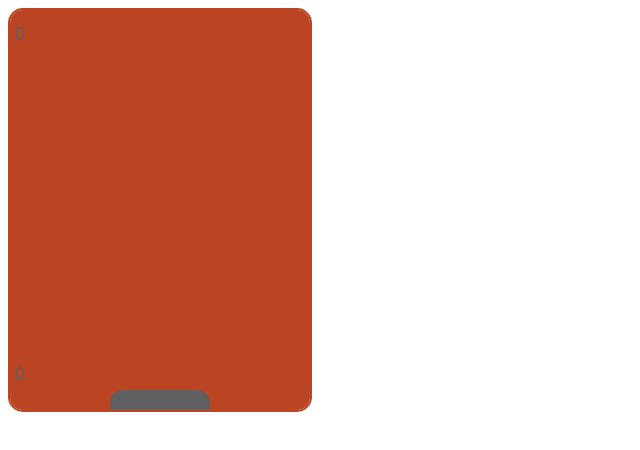
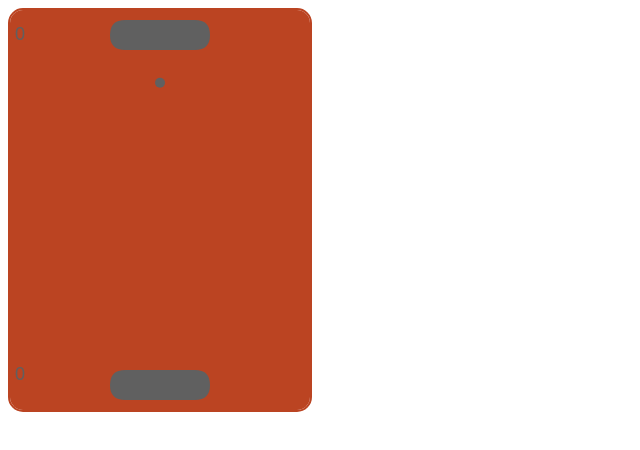
Before and after one commit to codybarber/Grand-Slam-Tennis, a plain HTML site: page index.html in a window 1280 px wide. Shown: the whole page, without its empty margins (0-640 px from the left). Drawn offline with Linux system fonts and the light colour scheme.

Commit message:
Game is now functional. Need to add custom courts and various difficulties

```diff
--- a/index.html
+++ b/index.html
@@ -6,9 +6,9 @@
     <link rel="stylesheet" href="tennis.css">
   </head>
   <body>
-    <div id="game"></div>
+    <div id="match"></div>
     <script>
-      new Tennis('game', window, document);
+      new Tennis("match", window, document);
     </script>
   </body>
 </html>
--- a/tennis.js
+++ b/tennis.js
@@ -17,7 +17,7 @@ var wimbledon = '#02AC1E';
 var usOpen = '#23D';
 
 //Racket and Ball colors
-var racket = '#606060';
+var racketColor = '#606060';
 var tennisBall = '#B1FF1E';
 
 
@@ -26,7 +26,7 @@ function roundedRectangle(ctx, x, y, width, height, radius, fill, stroke) {
     stroke = true;
   }
   if (typeof radius === 'undefined') {
-    radius = 15;
+    radius = 5;
   }
   ctx.beginPath();
   ctx.moveTo(x + radius, y);
@@ -77,7 +77,7 @@ Racket.prototype.move = function(x, y) {
     this.x = 0;
     this.xSpeed = 0;
   } else if (this.x + this.width > courtWidth) {
-    this.x = courtWidth = this.width;
+    this.x = courtWidth - this.width;
     this.xSpeed = 0;
   }
 };
@@ -86,7 +86,7 @@ Racket.prototype.move = function(x, y) {
 function Computer() {
   this.score = 0;
   var racketX = (courtWidth / 2) - (racketWidth / 2);
-  var racketY = 0;
+  var racketY = 10;
   this.racket = new Racket(racketX, racketY);
 }
 Computer.prototype.render = function (ctx) {
@@ -101,7 +101,7 @@ Computer.prototype.update = function (ball) {
   if (diff < 0 && diff < -4) {
     diff = -5;
   } else if (diff > 0 && diff > 4) {
-    doff = 5;
+    diff = 5;
   }
   //Sets difficulty
   this.racket.move(diff * randomization(difficulty, 1), 0);
@@ -116,7 +116,7 @@ Computer.prototype.update = function (ball) {
 function Player() {
   this.score = 0;
   var racketX = (courtWidth / 2) - (racketWidth / 2);
-  var racketY = courtHeight - 20;
+  var racketY = courtHeight - 40;
   this.racket = new Racket(racketX, racketY);
 }
 
@@ -141,7 +141,7 @@ Player.prototype.update = function (keysDown) {
 
 //Ball Physics
 function Ball(x, y, speedX, speedY, rad) {
-  this.radius = rad || 15;
+  this.radius = rad || 5;
   this.defaultXPosition = function () {
     return typeof x === 'undefined' ? courtWidth / 2 : x;
   };
@@ -155,8 +155,8 @@ function Ball(x, y, speedX, speedY, rad) {
     return typeof speedY === 'undefined' ? 3 : speedY;
   };
   this.resetSpeed = function() {
-    this.x = this.defaultXSpeed();
-    this.y = this.defaultYSpeed();
+    this.xSpeed = this.defaultXSpeed();
+    this.ySpeed = this.defaultYSpeed();
   };
   this.resetPosition = function() {
     this.x = this.defaultXPosition();
@@ -187,7 +187,7 @@ Ball.prototype.update = function(playerBottom, playerTop) {
   var racketTop = playerTop.racket;
 
   var ballLeftWall = this.x - this.radius < 0;
-  var ballRightWall = this.x - this.radius > courtWidth;
+  var ballRightWall = this.x + this.radius > courtWidth;
   if (ballLeftWall) {
     this.x = this.radius;
     this.xSpeed = -this.xSpeed;
@@ -212,7 +212,7 @@ Ball.prototype.update = function(playerBottom, playerTop) {
   //Below determines how much to change the ball speed.
   var ballInBottom = topY > (courtHeight * 0.75);
   if (ballInBottom) {
-    var bottomRacketYArea = racketBottom.y + raacketBottom.height;
+    var bottomRacketYArea = racketBottom.y + racketBottom.height;
     var ballTopIsUnderBottomRacket = topY < bottomRacketYArea;
     var ballBottomIsAboveBottomRacket = bottomY > racketBottom.y;
     var ballYOverlapsBottomRacket = ballTopIsUnderBottomRacket && ballBottomIsAboveBottomRacket;
@@ -223,7 +223,7 @@ Ball.prototype.update = function(playerBottom, playerTop) {
     var ballHitBottomRacket = ballYOverlapsBottomRacket && ballXOverlapsBottomRacket;
 
     if (ballHitBottomRacket) {
-      this.ySpeed = randomOffset(-(Math.abs(racketBottom.xSpeed || 4)), -0.9 * Math.abs(racketBottom.xSpeed || 4));
+      this.ySpeed = randomization(-(Math.abs(racketBottom.xSpeed || 4)), -0.9 * Math.abs(racketBottom.xSpeed || 4));
       this.xSpeed += (racketBottom.xSpeed / 2);
       this.y += this.ySpeed;
     }
@@ -258,7 +258,7 @@ function Tennis(appendToElementId, window, document) {
   canvas.style.border = '2px solid ' + frenchOpen;
 
   var context = canvas.getContext('2d');
-  context.fillStyle = racket;
+  context.fillStyle = tennisBall;
   context.font = "18px sans-serif";
 
   var player = new Player();
@@ -269,7 +269,7 @@ function Tennis(appendToElementId, window, document) {
   function render() {
     context.fillStyle = frenchOpen;
     context.fillRect(0, 0, canvas.width, canvas.height);
-    context.fillStyle = racket;
+    context.fillStyle = racketColor;
     player.render(context);
     computer.render(context);
     ball.render(context);
```
